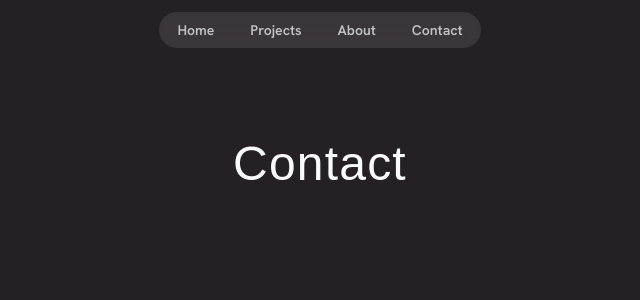
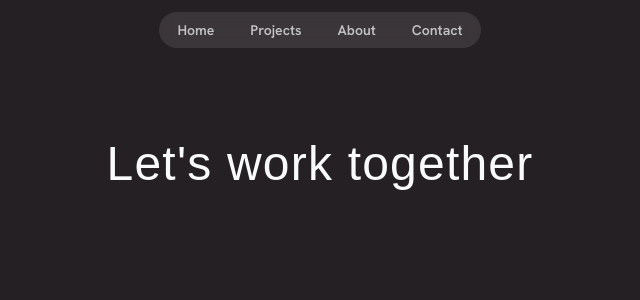
Before and after one commit to PeterOu8/Li-Sung-s-Portfolio, a Next.js app: page /contact in a window 1280 px wide. Shown: the top 300 px of the page, without its empty margins (320-960 px from the left). Built offline with nearby package versions, Linux system fonts and the light colour scheme; a web font is replaced by a local one.

Commit message:
change title filling

```diff
--- a/src/app/contact/page.tsx
+++ b/src/app/contact/page.tsx
@@ -1,7 +1,7 @@
 export default function ContactPage() {
     return (
         <section className="flex flex-col items-center gap-10">
-            <h1 className="title text-5xl">Contact</h1>
+            <h1 className="title text-5xl">Let's work together</h1>
         </section>
     );
 }
--- a/src/components/Hero.tsx
+++ b/src/components/Hero.tsx
@@ -21,7 +21,7 @@ export const HeroSection = () => {
                     <h1 className="title text-5xl">
                         Hello, I am Li-Sung 👋
                     </h1>
-                    <p className="text-2xl text-muted mt-4">Software Developer</p>
+                    <p className="text-2xl text-muted mt-4">Software Engineer</p>
                     <div className="flex items-center mt-2">
                         <MapPin size={"20"}/>
                         <p className="text-muted text-2xl ml-1">Melbourne, Australia</p>
```
